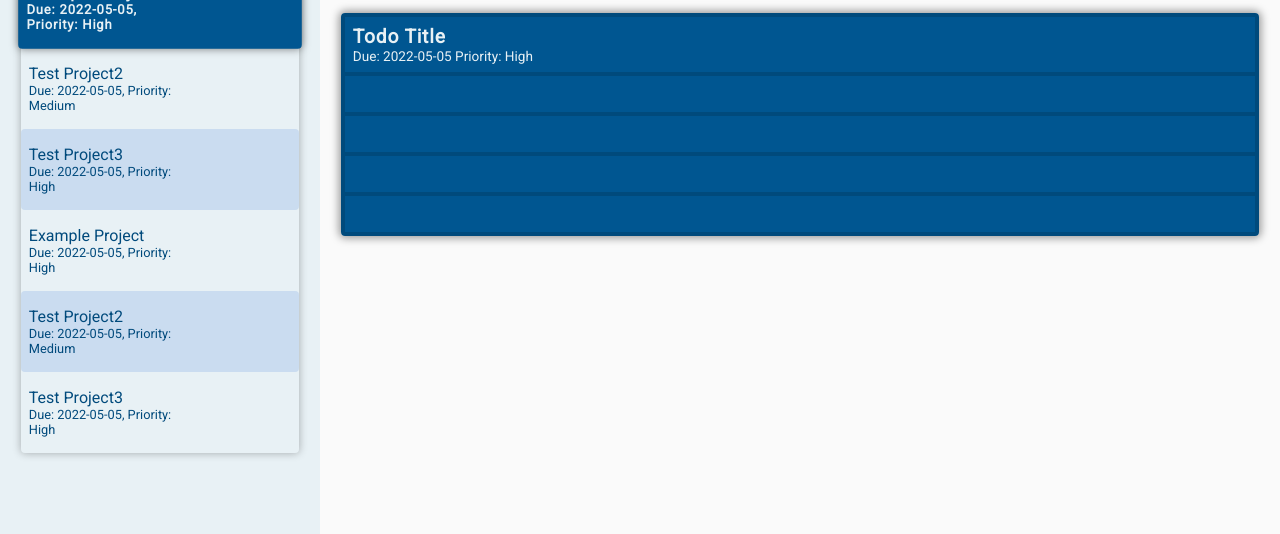
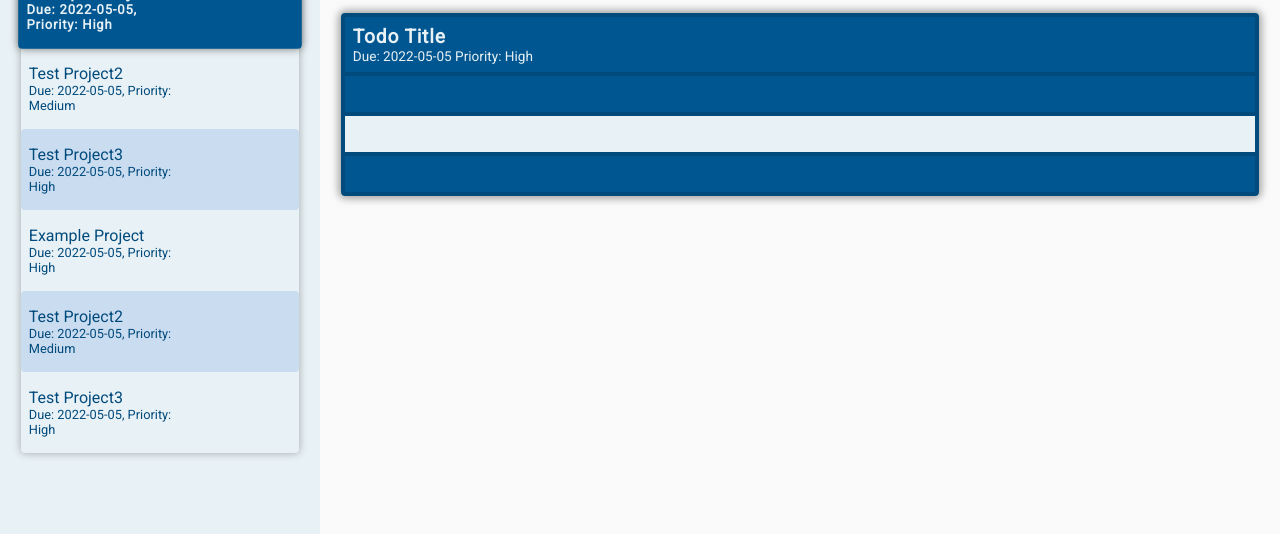
Before and after one commit to Zentality/TodoList-TOP, a website built with webpack: page dist/index.html in a window 1280 px wide. Both pictures are taken after a click on the item 800 px from the left and 293 px from the top of the page. Shown: the part 199-733 px from the top of the page. Built offline with nearby package versions, Linux system fonts and the light colour scheme.

Commit message:
Add functionality for todo drop downs

```diff
--- a/src/displayController.js
+++ b/src/displayController.js
@@ -109,6 +109,15 @@ const displayController = (() => {
 
   const projectListDom = document.querySelector(".projects>ul");
 
+  // Created to test functionality before implementation
+  const todoItem = document.querySelectorAll(".tempClass");
+  todoItem.forEach((item) => {
+    item.addEventListener(("click"), (e) => {
+      console.log(e.target.nextElementSibling.style.display);
+      e.target.nextElementSibling.style.display = (e.target.nextElementSibling.style.display === "block") ? "none" : "block";
+    });
+  });
+
   const createDeleteButton = () => {
     const deleteButton = document.createElement("button");
     deleteButton.textContent = "Delete";
--- a/src/styles.scss
+++ b/src/styles.scss
@@ -160,10 +160,23 @@ body {
   border-radius: 4px;
   box-shadow: 0 0 8px 2px rgba(0,0,0,0.4);
   li {
-    background-color: $blue;
-    border: 2px solid $darkBlue;
     min-height: 20px;
     padding: 8px;
+    border: 2px solid $darkBlue;
+  }
+  li:nth-child(2n){
+    background-color: $iceWhite;
+    color: $darkBlue;
+    display: none;
+  }
+  li:nth-child(2n + 1) {
+    div {
+      pointer-events: none;
+    }
+    button {
+      pointer-events: auto;
+    }
+    background-color: $blue;
     cursor: pointer;
     .todoHeader {
       display: flex;
```
Also changed, not shown: dist/index.html, dist/main.js, src/styles.css, 1 other file.
